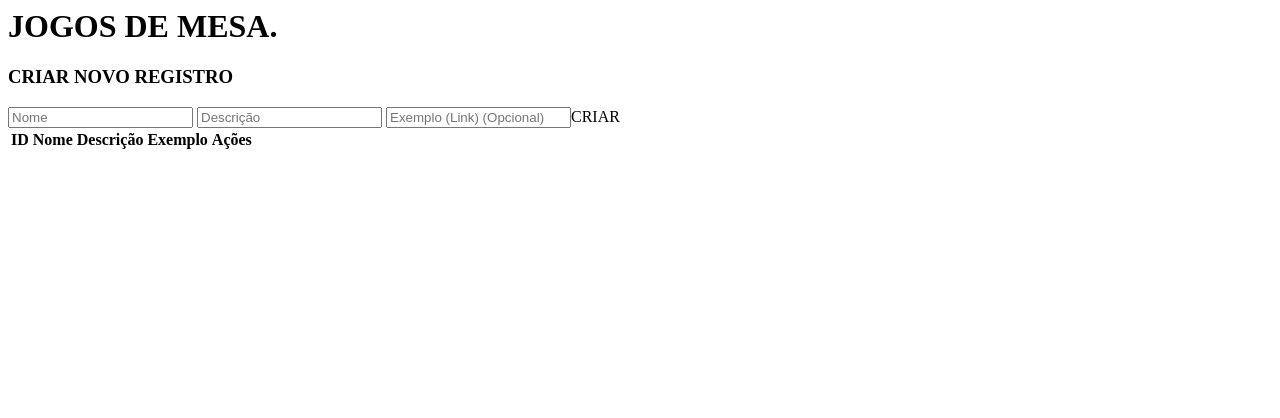
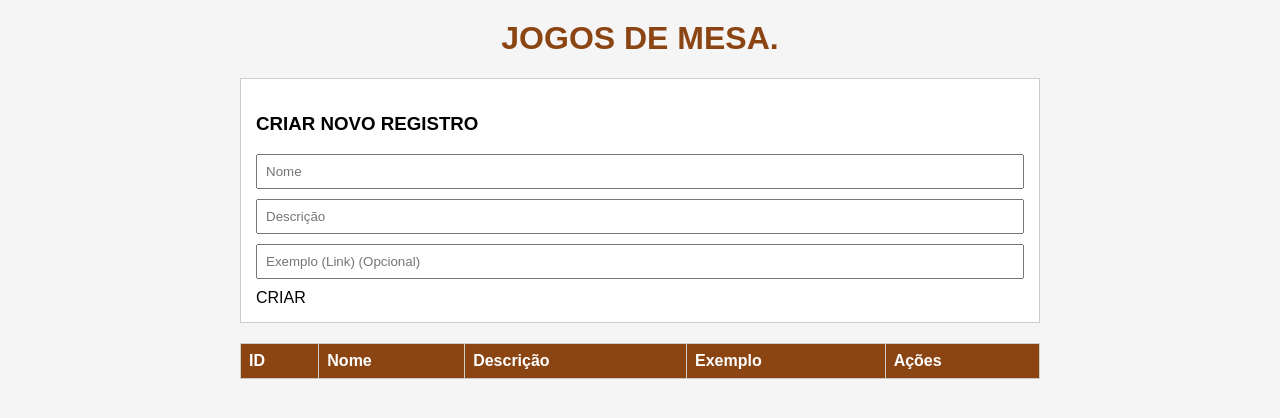
Before and after one commit to V-in-C/web_final, a plain HTML site: page frontend/index.html in a window 1280 px wide. Drawn offline with Linux system fonts and the light colour scheme; no server answers.

Commit message:
termimei?

```diff
--- a/frontend/index.html
+++ b/frontend/index.html
@@ -3,11 +3,12 @@
         <meta name="viewport" content="width=device-width, initial-scale=1.0">
         <meta charset="UTF-8">
         <title>Jogos de Mesa</title>
+        <link rel="stylesheet" href="style.css">
     </head>
     <body>
         <h1>JOGOS DE MESA.</h1>
 
-        <div>
+        <div class="formulario">
             <h3>CRIAR NOVO REGISTRO</h3>
             <input type="text" id="nome" placeholder="Nome">
             <input type="text" id="descricao" placeholder="Descrição">
--- /dev/null
+++ b/frontend/style.css
@@ -0,0 +1,49 @@
+body {
+    font-family: Arial, sans-serif;
+    max-width: 800px;
+    margin: 20px auto;
+    padding: 0 10px;
+    background-color: #f5f5f5;
+}
+
+h1 {
+    color: #8b4513;
+    text-align: center;
+}
+
+.formulario {
+    background-color: white;
+    padding: 15px;
+    margin-bottom: 20px;
+    border: 1px solid #ccc;
+}
+
+.formulario input {
+    display: block;
+    width: 100%;
+    padding: 8px;
+    margin-bottom: 10px;
+    box-sizing: border-box;
+}
+
+button {
+    padding: 6px 12px;
+    cursor: pointer;
+}
+
+table {
+    width: 100%;
+    border-collapse: collapse;
+    background-color: white;
+}
+
+th, td {
+    border: 1px solid #ccc;
+    padding: 8px;
+    text-align: left;
+}
+
+th {
+    background-color: #8b4513;
+    color: white;
+}
```
